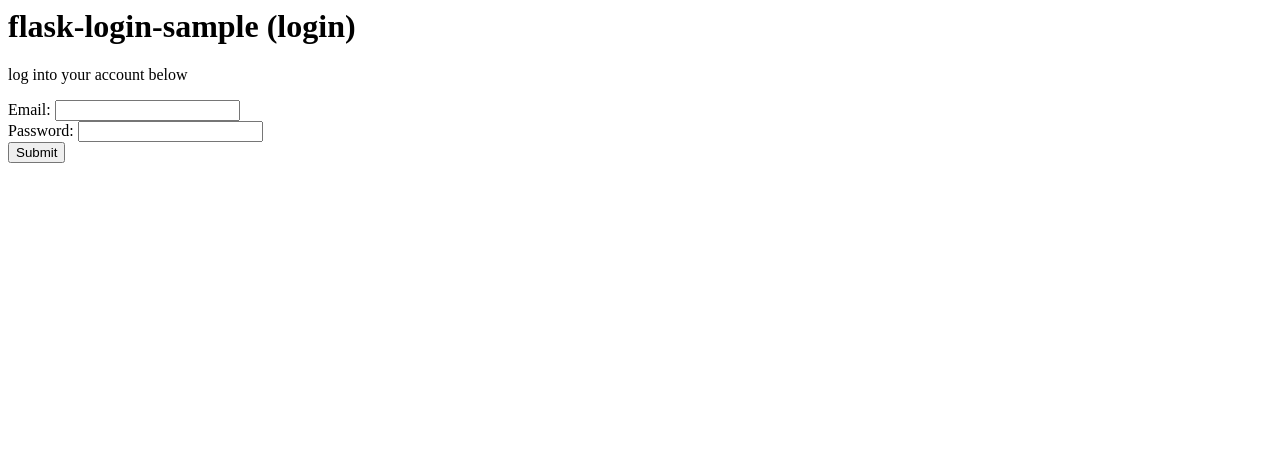
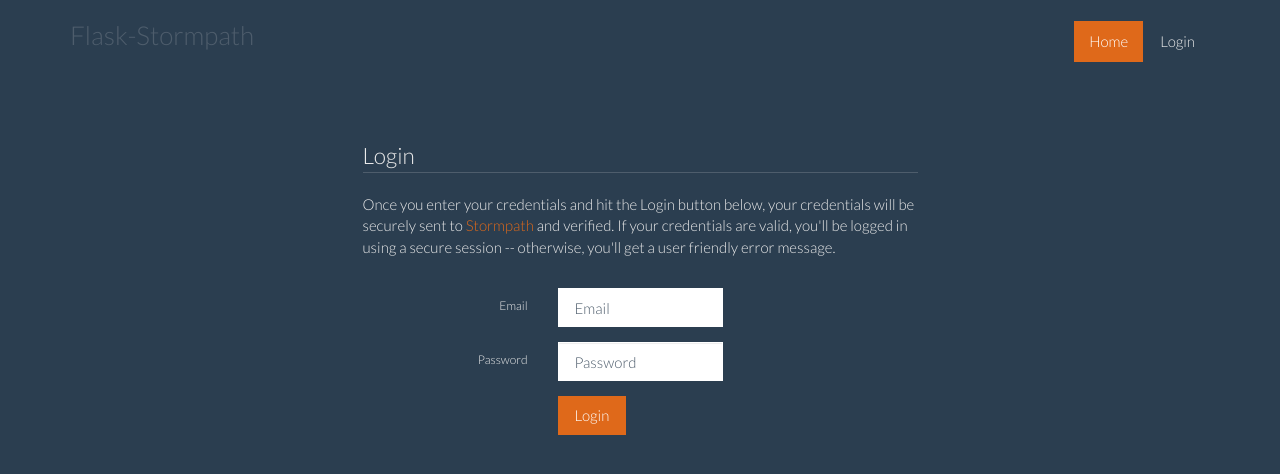
Before and after one commit to stormpath/stormpath-flask-sample, a Flask app: page /login in a window 1280 px wide. Shown: the top 474 px of the page. Run offline with Flask 2, Linux system fonts and the light colour scheme; some libraries are stand-ins or nearby versions.

Commit message:
Making our login page really nice looking.

```diff
--- a/static/css/style.css
+++ b/static/css/style.css
@@ -2,12 +2,16 @@
   margin-top: 6em;
 }
 
-.register {
+.register, .login {
   margin-top: 6em;
 }
 
-.register-fail {
+.register-fail, .login-fail {
   margin-bottom: 1em;
+}
+
+.login .last-p {
+  margin-bottom: 2em;
 }
 
 .jumbotron h1 {
--- a/templates/login.html
+++ b/templates/login.html
@@ -1,17 +1,46 @@
-<html>
-  <head>
-    <title>flask-login-sample | login</title>
-  </head>
-  <body>
-    <h1>flask-login-sample (login)</h1>
-    <p> log into your account below</p>
-    {% if error %}
-      <p><b>{{ error }}</b></p>
-    {% endif %}
-    <form method="post" action="">
-      Email: <input type="email" name="email" /><br />
-      Password: <input type="password" name="password" /><br />
-      <input type="submit" name="login" />
-    </form>
-  </body>
-</html>
+{% extends "base.html" %}
+
+
+{% block body %}
+  <div class="login">
+    <div class="row">
+      <div class="col-lg-6 col-lg-offset-3">
+        <form class="bs-example form-horizontal" method="post" action="">
+          <fieldset>
+            <legend>Login</legend>
+            {% if error %}
+              <div class="alert alert-dismissable alert-danger login-fail">
+                <button type="button" class="close" data-dismiss="alert">&times;</button>
+                {{ error }}
+              </div>
+            {% endif %}
+            <p class="last-p">
+              Once you enter your credentials and hit the Login button below,
+              your credentials will be securely sent to
+              <a href="https://stormpath.com">Stormpath</a> and verified.  If
+              your credentials are valid, you'll be logged in using a secure
+              session -- otherwise, you'll get a user friendly error message.
+            </p>
+            <div class="form-group">
+              <label for="email" class="col-lg-4 control-label">Email</label>
+              <div class="col-lg-4">
+                <input type="email" class="form-control" id="email" name="email" placeholder="Email" autofocus>
+              </div>
+            </div>
+            <div class="form-group">
+              <label for="password" class="col-lg-4 control-label">Password</label>
+              <div class="col-lg-4">
+                <input type="password" class="form-control" id="password" name="password" placeholder="Password">
+              </div>
+            </div>
+            <div class="form-group">
+              <div class="col-lg-10 col-lg-offset-4">
+                <button type="submit" class="btn btn-primary">Login</button>
+              </div>
+            </div>
+          </fieldset>
+        </form>
+      </div>
+    </div>
+  </div>
+{% endblock %}
```
